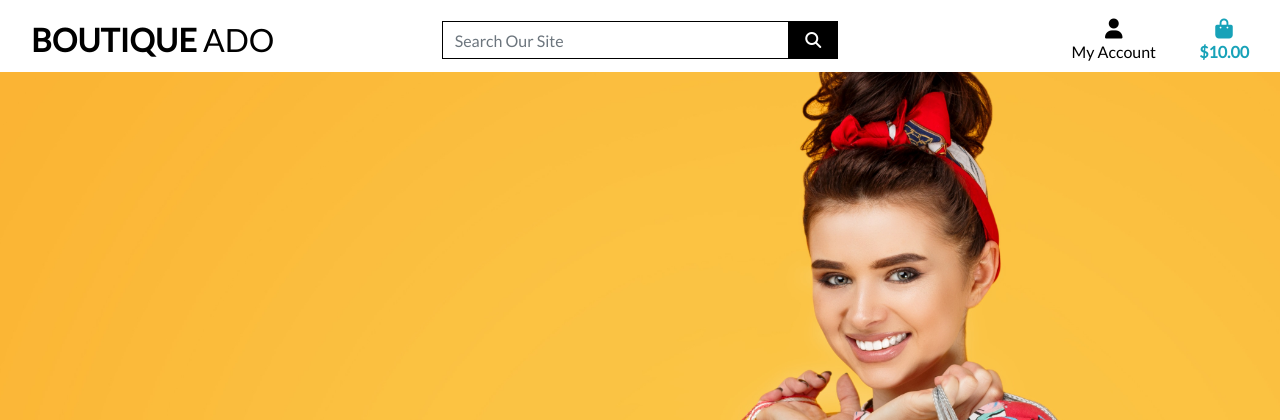
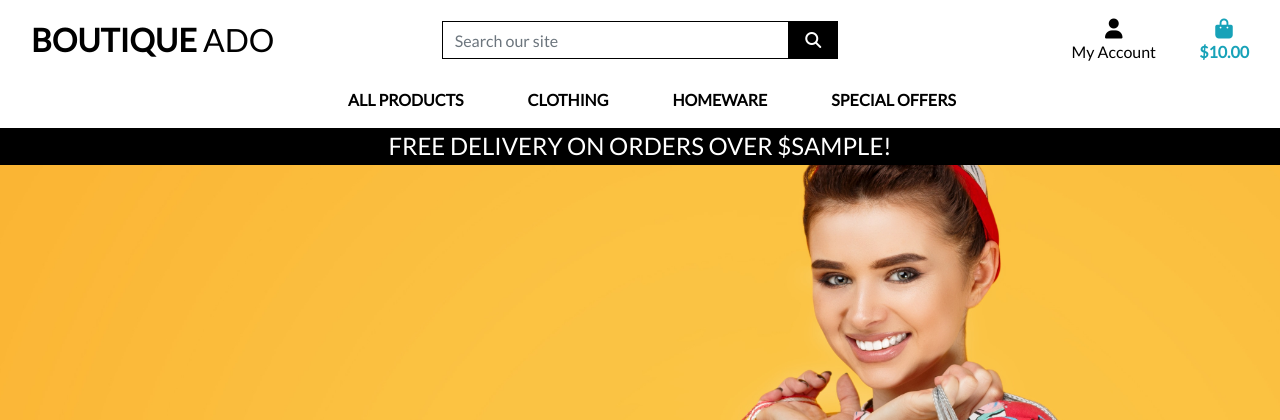
Before and after one commit to Pysched/Boutique_abo_v1, a Django app: template templates/base.html in a window 1280 px wide. Shown: the top 420 px of the page. Run offline with Django 3.2, Linux system fonts and the light colour scheme; the template is opened without the code that fills it: most values are stand-ins (such as "Sample title", 1, 10 or a date in 2020); some libraries are stand-ins or nearby versions.

Commit message:
added mobile header and main navbar

```diff
--- a/static/css/base.css
+++ b/static/css/base.css
@@ -56,6 +56,10 @@ body {
     border: 1px solid black !important;
 }
 
+.bg-black {
+    background: #000 !important;
+}
+
 /* -------------------------------- Media Queries */
 
 /* Slightly larger container on xl screens */
--- a/templates/base.html
+++ b/templates/base.html
@@ -1,10 +1,10 @@
 {% load static %}
+
 <!doctype html>
 <html lang="en">
   <head>
 
     {% block meta %}
-        <!-- Required meta tags -->
         <meta http-equiv="X-UA-Compatible" content="ie=edge">
         <meta charset="utf-8">
         <meta name="viewport" content="width=device-width, initial-scale=1, shrink-to-fit=no">
@@ -14,9 +14,8 @@
     {% endblock %}
 
     {% block corecss %}
-        <!-- Bootstrap CSS -->
-        <link rel="stylesheet" href="https://stackpath.bootstrapcdn.com/bootstrap/4.5.0/css/bootstrap.min.css" integrity="sha384-9aIt2nRpC12Uk9gS9baDl411NQApFmC26EwAOH8WgZl5MYYxFfc+NcPb1dKGj7Sk" crossorigin="anonymous">
-        <link href="https://fonts.googleapis.com/css2?family=Lato&display=swap" rel="stylesheet">
+        <link rel="stylesheet" href="https://stackpath.bootstrapcdn.com/bootstrap/4.4.1/css/bootstrap.min.css" integrity="sha384-Vkoo8x4CGsO3+Hhxv8T/Q5PaXtkKtu6ug5TOeNV6gBiFeWPGFN9MuhOf23Q9Ifjh" crossorigin="anonymous">
+        <link rel="stylesheet" href="https://fonts.googleapis.com/css?family=Lato&display=swap">
         <link rel="stylesheet" href="{% static 'css/base.css' %}">
     {% endblock %}
 
@@ -24,10 +23,10 @@
     {% endblock %}
 
     {% block corejs %}
-        <script src="https://kit.fontawesome.com/cfb873e4ad.js" crossorigin="anonymous"></script>
-        <script src="https://code.jquery.com/jquery-3.5.1.slim.min.js" integrity="sha384-DfXdz2htPH0lsSSs5nCTpuj/zy4C+OGpamoFVy38MVBnE+IbbVYUew+OrCXaRkfj" crossorigin="anonymous"></script>
+        <script src="https://kit.fontawesome.com/e9c73d7092.js" crossorigin="anonymous"></script>
+        <script src="https://code.jquery.com/jquery-3.4.1.slim.min.js" integrity="sha384-J6qa4849blE2+poT4WnyKhv5vZF5SrPo0iEjwBvKU7imGFAV0wwj1yYfoRSJoZ+n" crossorigin="anonymous"></script>
         <script src="https://cdn.jsdelivr.net/npm/popper.js@1.16.0/dist/umd/popper.min.js" integrity="sha384-Q6E9RHvbIyZFJoft+2mJbHaEWldlvI9IOYy5n3zV9zzTtmI3UksdQRVvoxMfooAo" crossorigin="anonymous"></script>
-        <script src="https://stackpath.bootstrapcdn.com/bootstrap/4.5.0/js/bootstrap.min.js" integrity="sha384-OgVRvuATP1z7JjHLkuOU7Xw704+h835Lr+6QL9UvYjZE3Ipu6Tp75j7Bh/kR0JKI" crossorigin="anonymous"></script>
+        <script src="https://stackpath.bootstrapcdn.com/bootstrap/4.4.1/js/bootstrap.min.js" integrity="sha384-wfSDF2E50Y2D1uUdj0O3uMBJnjuUD4Ih7YwaYd1iqfktj0Uod8GCExl3Og8ifwB6" crossorigin="anonymous"></script>
     {% endblock %}
 
     {% block extra_js %}
@@ -46,7 +45,7 @@
             <div class="col-12 col-lg-4 my-auto py-1 py-lg-0">
                 <form method="GET" action="">
                     <div class="input-group w-100">
-                    <input class="form-control border border-black rounded-0" type="text" name="q" placeholder="Search Our Site">
+                        <input class="form-control border border-black rounded-0" type="text" name="q" placeholder="Search our site">
                         <div class="input-group-append">
                             <button class="form-control btn btn-black border border-black rounded-0" type="submit">
                                 <span class="icon">
@@ -60,7 +59,7 @@
             <div class="col-12 col-lg-4 my-auto py-1 py-lg-0">
                 <ul class="list-inline list-unstyled text-center text-lg-right my-0">
                     <li class="list-inline-item dropdown">
-                        <a href="#" class="text-black nav-link" id="user-options" data-toggle="dropdown" aria-haspopup="true" aria-expanded="false">
+                        <a class="text-black nav-link" href="#" id="user-options" data-toggle="dropdown" aria-haspopup="true" aria-expanded="false">
                             <div class="text-center">
                                 <div><i class="fas fa-user fa-lg"></i></div>
                                 <p class="my-0">My Account</p>
@@ -80,8 +79,9 @@
                         </div>
                     </li>
                     <li class="list-inline-item">
-                        <a href="" class="{% if grand_total %}text-info font-weight-bold{% else %}text-black{% endif %} nav-link">
-                            <div class="text-center"><i class="fas fa-shopping-bag fa-lg"></i></div>
+                        <a class="{% if grand_total %}text-info font-weight-bold{% else %}text-black{% endif %} nav-link" href="">
+                            <div class="text-center">
+                                <div><i class="fas fa-shopping-bag fa-lg"></i></div>
                                 <p class="my-0">
                                     {% if grand_total %}
                                         ${{ grand_total|floatformat:2 }}
@@ -89,9 +89,24 @@
                                         $0.00
                                     {% endif %}
                                 </p>
+                            </div>
                         </a>
                     </li>
                 </ul>
+            </div>
+        </div>
+        <div class="row bg-white">
+            <nav class="navbar navbar-expand-lg navbar-light w-100">
+                <button class="navbar-toggler" type="button" data-toggle="collapse" data-target="#main-nav" aria-controls="main-nav" aria-expanded="false" aria-label="Toggle navigation">
+                    <span class="navbar-toggler-icon"></span>
+                </button>
+                {% include 'includes/mobile-top-header.html' %}
+                {% include 'includes/main-nav.html' %}
+            </nav>
+        </div>
+        <div id="delivery-banner" class="row text-center">
+            <div class="col bg-black text-white">
+                <h4 class="logo-font my-1">Free delivery on orders over ${{ free_shipping_threshold }}!</h4>
             </div>
         </div>
     </header>
@@ -106,7 +121,6 @@
     {% block content %}
     {% endblock %}
 
-
     {% block postloadjs %}
     {% endblock %}
 
--- /dev/null
+++ b/templates/includes/main-nav.html
@@ -0,0 +1,50 @@
+<div class="collapse navbar-collapse" id="main-nav">
+    <ul class="navbar-nav w-auto mx-auto">
+        <li class="nav-item dropdown">
+            <a class="logo-font font-weight-bold nav-link text-black mr-5" href="#" id="all-products-link" data-toggle="dropdown" aria-haspopup="true" aria-expanded="false">
+                All Products
+            </a>
+            <div class="dropdown-menu border-0" aria-labelledby="all-products-link">
+                <a href="" class="dropdown-item">By Price</a>
+                <a href="" class="dropdown-item ">By Rating</a>
+                <a href="" class="dropdown-item ">By Category</a>
+                <a href="" class="dropdown-item">All Products</a>
+            </div>
+        </li>
+
+        <li class="nav-item dropdown">
+            <a class="logo-font font-weight-bold nav-link text-black mr-5" href="#" id="clothing-link" data-toggle="dropdown" aria-haspopup="true" aria-expanded="false">
+                Clothing
+            </a>
+            <div class="dropdown-menu border-0" aria-labelledby="clothing-link">
+                <a href="" class="dropdown-item">Activewear &amp; Essentials</a>
+                <a href="" class="dropdown-item">Jeans</a>
+                <a href="" class="dropdown-item">Shirts</a>
+                <a href="" class="dropdown-item">All Clothing</a>
+            </div>
+        </li>
+
+        <li class="nav-item dropdown">
+            <a class="logo-font font-weight-bold nav-link text-black mr-5" href="#" id="homeware-link" data-toggle="dropdown" aria-haspopup="true" aria-expanded="false">
+                Homeware
+            </a>
+            <div class="dropdown-menu border-0" aria-labelledby="homeware-link">
+                <a href="" class="dropdown-item">Bed &amp; Bath</a>
+                <a href="" class="dropdown-item">Kitchen &amp; Dining</a>
+                <a href="" class="dropdown-item">All Homeware</a>
+            </div>
+        </li>
+
+        <li class="nav-item dropdown">
+            <a class="logo-font font-weight-bold nav-link text-black" href="#" id="specials-link" data-toggle="dropdown" aria-haspopup="true" aria-expanded="false">
+                Special Offers
+            </a>
+            <div class="dropdown-menu border-0" aria-labelledby="specials-link">
+                <a href="" class="dropdown-item">New Arrivals</a>
+                <a href="" class="dropdown-item">Deals</a>
+                <a href="" class="dropdown-item">Clearance</a>
+                <a href="" class="dropdown-item">All Specials</a>
+            </div>
+        </li>
+    </ul>
+</div>
--- /dev/null
+++ b/templates/includes/mobile-top-header.html
@@ -0,0 +1,56 @@
+<li class="list-inline-item">
+    <a class="text-black nav-link d-block d-lg-none" href="#" id="mobile-search" data-toggle="dropdown" aria-haspopup="true" aria-expanded="false">
+        <div class="text-center">
+            <div><i class="fas fa-search fa-lg"></i></div>
+            <p class="my-0">Search</p>
+        </div>
+    </a>
+    <div class="dropdown-menu border-0 w-100 p-3 rounded-0 my-0" aria-labelledby="mobile-search">
+        <form class="form" method="GET" action="">
+            <div class="input-group w-100">
+                <input class="form-control border border-black rounded-0" type="text" name="q" placeholder="Search our site">
+                <div class="input-group-append">
+                    <button class="form-control form-control btn btn-black border border-black rounded-0" type="submit">
+                        <span class="icon">
+                            <i class="fas fa-search"></i>
+                        </span>
+                    </button>
+                </div>
+            </div>
+        </form>
+    </div>
+</li>
+<li class="list-inline-item dropdown">
+    <a class="text-black nav-link d-block d-lg-none" href="#" id="user-options" data-toggle="dropdown" aria-haspopup="true" aria-expanded="false">
+        <div class="text-center">
+            <div><i class="fas fa-user fa-lg"></i></div>
+            <p class="my-0">My Account</p>
+        </div>
+    </a>
+    <div class="dropdown-menu border-0" aria-labelledby="user-options">
+        {% if request.user.is_authenticated %}
+            {% if request.user.is_superuser %}
+                <a href="{% url 'account_logout' %}" class="dropdown-item">Product Management</a>
+            {% endif %}
+            <a href="" class="dropdown-item">My Profile</a>
+            <a href="{% url 'account_logout' %}" class="dropdown-item">Logout</a>
+        {% else %}
+            <a href="{% url 'account_signup' %}" class="dropdown-item">Register</a>
+            <a href="{% url 'account_login' %}" class="dropdown-item">Login</a>
+        {% endif %}
+    </div>
+</li>
+<li class="list-inline-item">
+    <a class="{% if grand_total %}text-primary font-weight-bold{% else %}text-black{% endif %} nav-link d-block d-lg-none" href="">
+        <div class="text-center">
+            <div><i class="fas fa-shopping-bag fa-lg"></i></div>
+            <p class="my-0">
+                {% if grand_total %}
+                    ${{ grand_total|floatformat:2 }}
+                {% else %}
+                    $0.00
+                {% endif %}
+            </p>
+        </div>
+    </a>
+</li>
```
Lines whose indentation alone changed are shown as unchanged.
